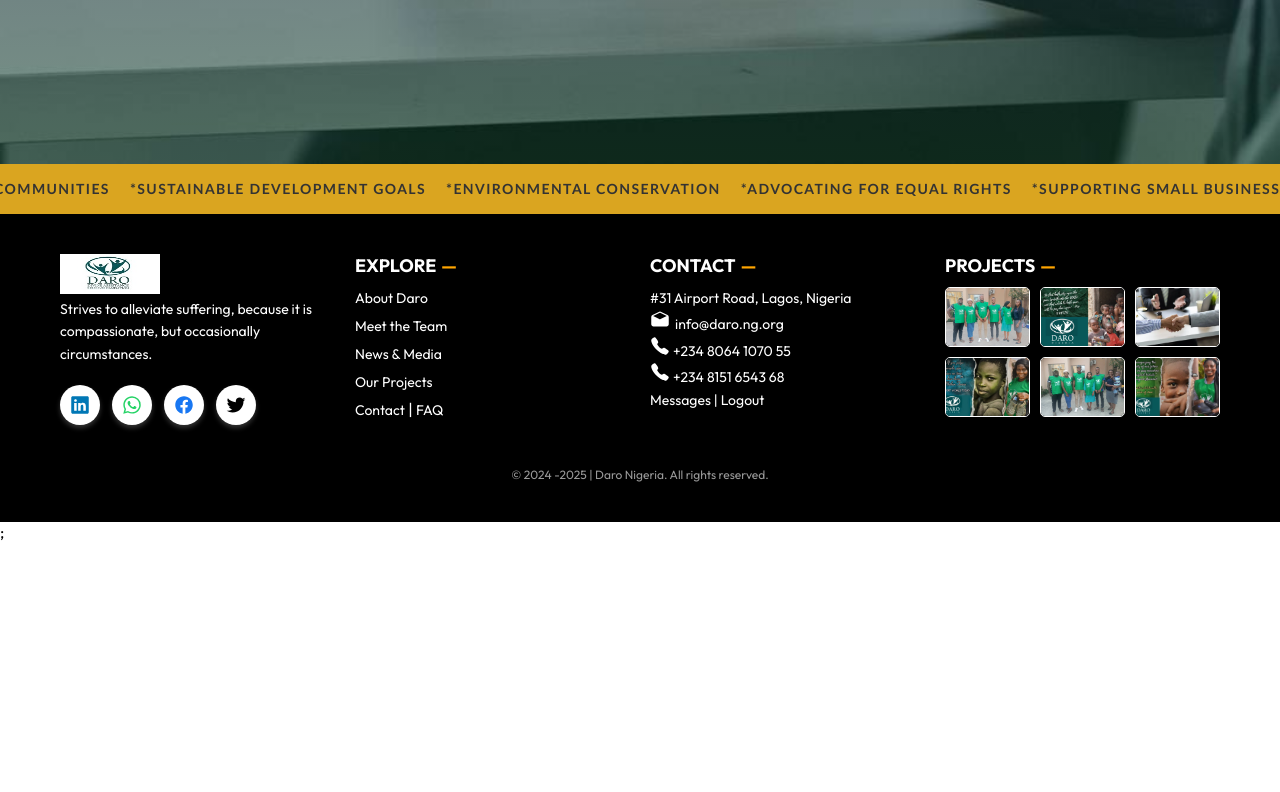
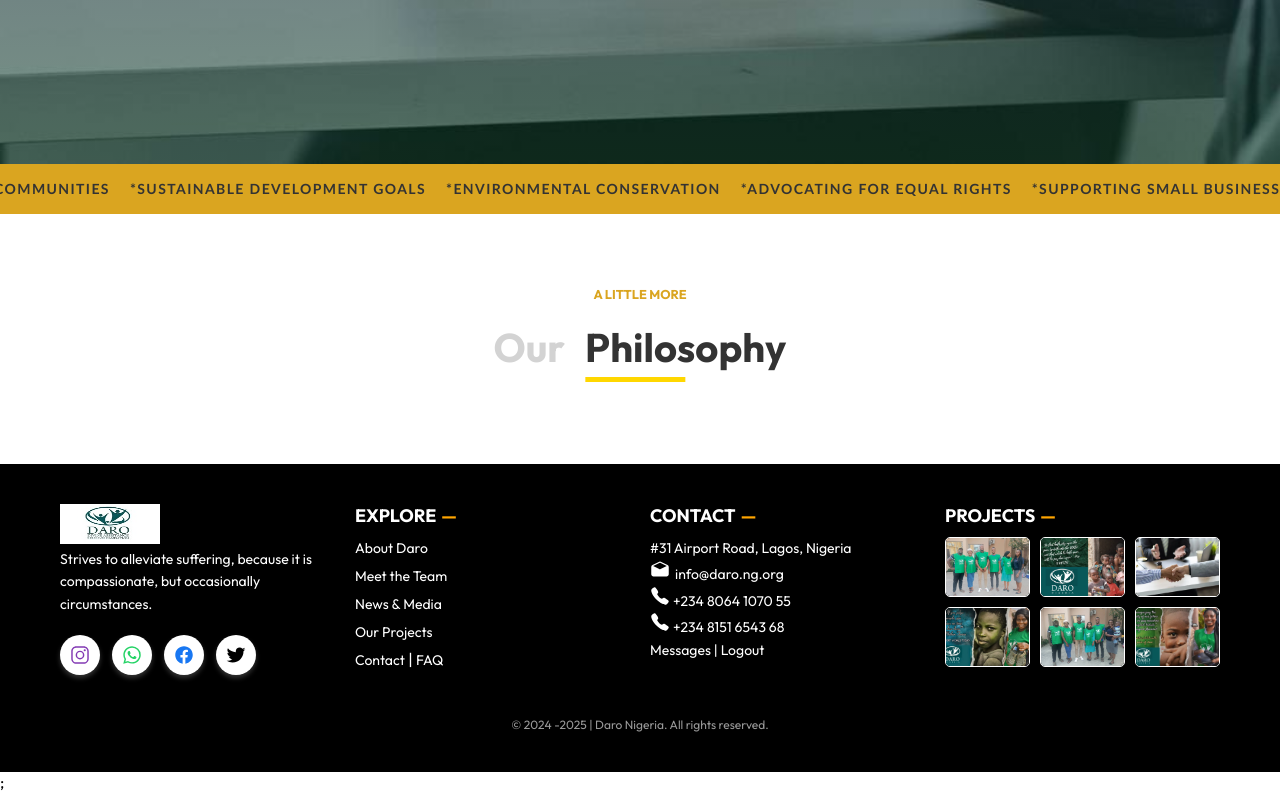
Before and after one commit to Ajioz/daro, a Next.js app: page / in a window 1280 px wide. Shown: the part 636-1428 px from the top of the page. Before the commit the page ends 1178 px from the top, so only its background shows below. Built offline with nearby package versions, Linux system fonts and the light colour scheme.

Commit message:
imprive navbar and other ui

```diff
--- /dev/null
+++ b/components/About/about.module.css
@@ -0,0 +1,50 @@
+.container {
+  display: block;
+  width: 100%;
+  height: fit-content;
+  margin: 50px auto;
+}
+
+.header {
+  display: flex;
+  flex-direction: column;
+  justify-content: center;
+  align-items: center;
+  width: 100%;
+  height: 150px;
+  margin: 20px auto;
+}
+
+.header p {
+  text-transform: uppercase;
+  font-size: 0.8rem;
+  font-weight: 700;
+  color: goldenrod;
+}
+
+.header .intro {
+  display: flex;
+}
+.header span {
+  font-size: 2.5rem;
+  font-weight: 700;
+  color: #333;
+  margin: 20px 10px;
+  line-height: 50px;
+}
+
+.halfBorderBottom {
+  position: relative;
+  display: inline-block;
+}
+
+.halfBorderBottom::after {
+  content: '';
+  position: absolute;
+  left: 50%; /* Start from the middle */
+  bottom: -10px;
+  width: 50%; /* Half the width of the content */
+  height: 5px; /* Border height */
+  background-color: gold;
+  transform: translateX(-100%); /* Center the border */
+}
--- /dev/null
+++ b/components/About/index.js
@@ -0,0 +1,18 @@
+import React from "react";
+import styles from "./about.module.css";
+
+const About = () => {
+  return (
+    <div className={styles.container}>
+      <div className={styles.header}>
+        <p>a little more</p>
+        <section className={styles.intro}>
+          <span style={{ color: "lightgray" }}>Our</span>{" "}
+          <span className={styles.halfBorderBottom}>Philosophy</span>
+        </section>
+      </div>
+    </div>
+  );
+};
+
+export default About;
--- a/components/Home/Rollover/styles.module.css
+++ b/components/Home/Rollover/styles.module.css
@@ -20,7 +20,7 @@
   flex-shrink: 0;
   display: flex;
   align-items: center;
-  justify-content: flex-start;
+  justify-content: center;
   gap:20px;
   animation: scroll 30s linear infinite;
 }
--- a/components/Layout/DesktopNav.js
+++ b/components/Layout/DesktopNav.js
@@ -1,6 +1,5 @@
 import React, { useState, useRef, useCallback } from "react";
 import Image from "next/image";
-import { IoSearch } from "react-icons/io5";
 import useNavbarMonitor from "./useNavbarMonitor";
 import styles from "./DesktopNav.module.css"; // Import CSS Module
 
@@ -35,7 +34,12 @@ const DesktopNav = ({ router, target, title, loggedIn }) => {
   return (
     <div className={`${styles.navbarContainer}`}>
       <div className={styles.mainNavbar} ref={navbarRef}>
-        <Image src={"/images/logo/logo-2.png"} height={36} width={114} />
+        <Image
+          src={"/images/logo/logo-2.png"}
+          height={36}
+          width={114}
+          onClick={goHome}
+        />
         <ul>
           <li>Home</li>
           <li>About Us</li>
--- a/components/Layout/DesktopNav.module.css
+++ b/components/Layout/DesktopNav.module.css
@@ -33,6 +33,7 @@
   top: 0;
   z-index: 10;
 }
+
 .mainNavbar img{
   margin: 0 10px;
   border-radius: 50%;
@@ -46,9 +47,28 @@
   margin: 0;
   padding: 0;
 }
-.mainNavbar ul li{
- color: #fff;
+
+.mainNavbar ul li {
+  position: relative; /* Required for the pseudo-element positioning */
+  color: #fff;
+  cursor: pointer;
 }
+
+.mainNavbar ul li::after {
+  content: '';
+  position: absolute;
+  left: 0;
+  bottom: -5px;
+  width: 0;
+  height: 1px;
+  background-color: gold;
+  transition: width 0.3s ease-in-out; /* Transition for the sliding effect */
+}
+
+.mainNavbar ul li:hover::after {
+  width: 100%; /* Expand the width on hover */
+}
+
 
 /* Secondary Navbar */
 .secondaryNavbar {
--- a/components/Layout/Footer.module.css
+++ b/components/Layout/Footer.module.css
@@ -66,12 +66,12 @@
 }
 
 /* Specific Colors for Each Icon */
-.socialIcons a[href*="linkedin.com"] {
-  color: #0077b5;
+.socialIcons a[href*="instagram.com"] {
+  color: #833AB4;
 }
 
-.socialIcons a[href*="linkedin.com"]:hover {
-  background: #0077b5;
+.socialIcons a[href*="instagram.com"]:hover {
+  background: #833AB4;
   color: white;
 }
 
--- a/components/Layout/footer.js
+++ b/components/Layout/footer.js
@@ -3,6 +3,7 @@ import Image from "next/image";
 import {
   IoCall,
   IoLogoFacebook,
+  IoLogoInstagram,
   IoLogoLinkedin,
   IoLogoTwitter,
   IoLogoWhatsapp,
@@ -30,10 +31,10 @@ export default function Footer() {
           <ul>
             <li>
               <Link
-                href="https://www.linkedin.com/company/daro-nigeria"
+                href="https://www.instagram.com/daro-nigeria"
                 target="_blank"
               >
-                <IoLogoLinkedin size={20} />
+                <IoLogoInstagram size={20} />
               </Link>
             </li>
             <li>
--- a/pages/home/index.js
+++ b/pages/home/index.js
@@ -1,3 +1,4 @@
+import About from "@/components/About";
 import HomeComponent from "@/components/Home";
 import RollOver from "@/components/Home/Rollover";
 import Navbar from "@/components/Layout/navbar";
@@ -9,6 +10,7 @@ const Hompage = () => {
       <Navbar title={"Home"} />
       <HomeComponent />
       <RollOver />
+      <About />
     </>
   );
 };
```
